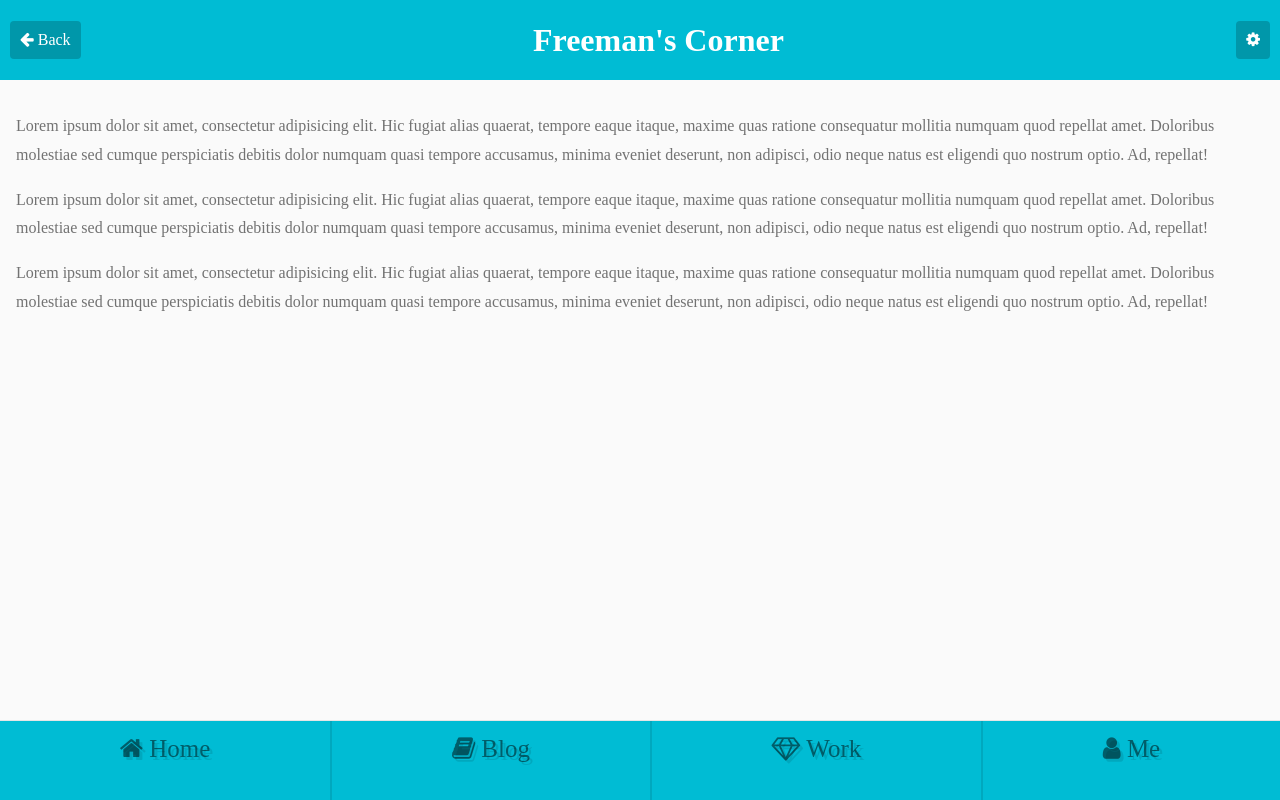
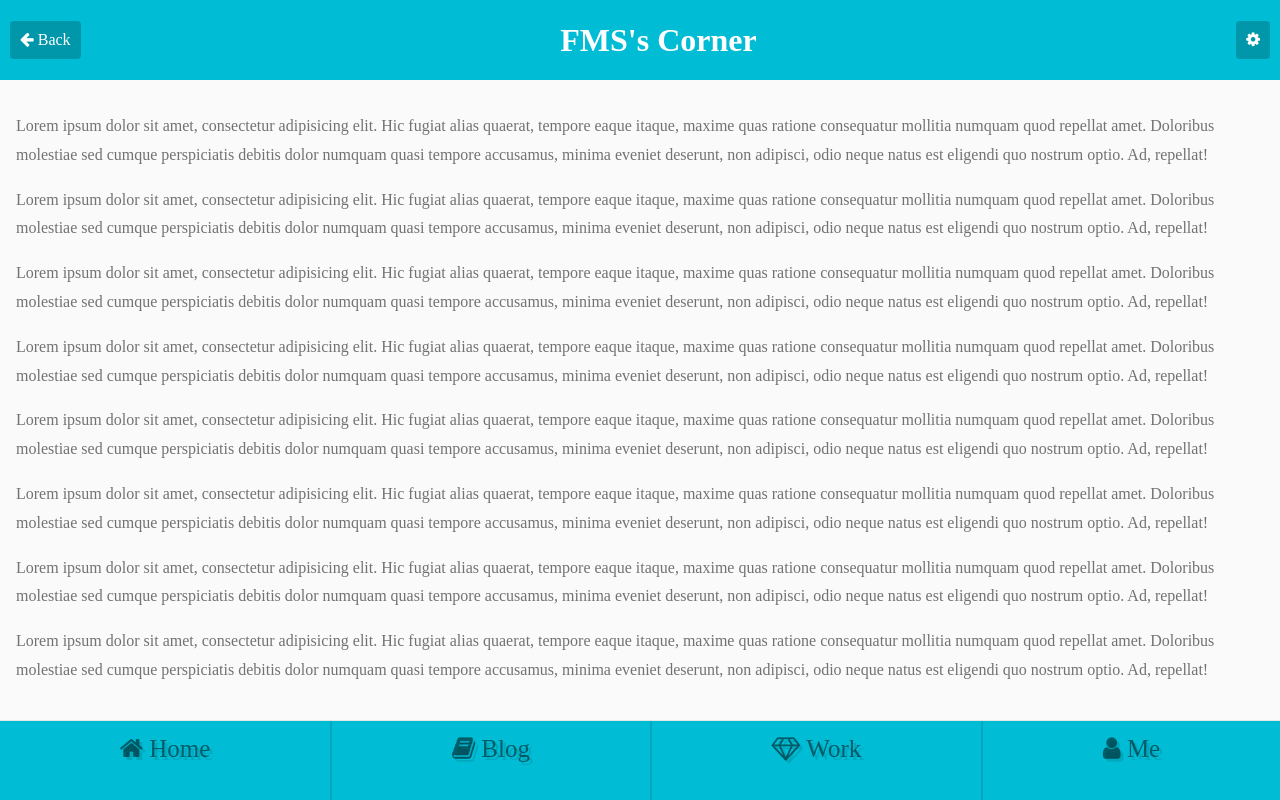
Before and after one commit to pcdelphi/flex, a website: page source/index.html in a window 1280 px wide. Drawn offline with nearby package versions, Linux system fonts and the light colour scheme; files that its build step writes are made by us from their sources.

Commit message:
Change header text

```diff
--- a/source/index.html
+++ b/source/index.html
@@ -15,7 +15,7 @@
                 Back
             </i>
         </a>
-        <h1>Freeman's Corner</h1>
+        <h1>FMS's Corner</h1>
         <a href="" class="button">
             <i class="fa fa-cog"></i>
         </a>
@@ -30,7 +30,23 @@
       <p>
         Lorem ipsum dolor sit amet, consectetur adipisicing elit. Hic fugiat alias quaerat, tempore eaque itaque, maxime quas ratione consequatur mollitia numquam quod repellat amet. Doloribus molestiae sed cumque perspiciatis debitis dolor numquam quasi tempore accusamus, minima eveniet deserunt, non adipisci, odio neque natus est eligendi quo nostrum optio. Ad, repellat!
       </p>
+      <p>
+        Lorem ipsum dolor sit amet, consectetur adipisicing elit. Hic fugiat alias quaerat, tempore eaque itaque, maxime quas ratione consequatur mollitia numquam quod repellat amet. Doloribus molestiae sed cumque perspiciatis debitis dolor numquam quasi tempore accusamus, minima eveniet deserunt, non adipisci, odio neque natus est eligendi quo nostrum optio. Ad, repellat!
+      </p>
+      <p>
+        Lorem ipsum dolor sit amet, consectetur adipisicing elit. Hic fugiat alias quaerat, tempore eaque itaque, maxime quas ratione consequatur mollitia numquam quod repellat amet. Doloribus molestiae sed cumque perspiciatis debitis dolor numquam quasi tempore accusamus, minima eveniet deserunt, non adipisci, odio neque natus est eligendi quo nostrum optio. Ad, repellat!
+      </p>
+      <p>
+        Lorem ipsum dolor sit amet, consectetur adipisicing elit. Hic fugiat alias quaerat, tempore eaque itaque, maxime quas ratione consequatur mollitia numquam quod repellat amet. Doloribus molestiae sed cumque perspiciatis debitis dolor numquam quasi tempore accusamus, minima eveniet deserunt, non adipisci, odio neque natus est eligendi quo nostrum optio. Ad, repellat!
+      </p>
+      <p>
+        Lorem ipsum dolor sit amet, consectetur adipisicing elit. Hic fugiat alias quaerat, tempore eaque itaque, maxime quas ratione consequatur mollitia numquam quod repellat amet. Doloribus molestiae sed cumque perspiciatis debitis dolor numquam quasi tempore accusamus, minima eveniet deserunt, non adipisci, odio neque natus est eligendi quo nostrum optio. Ad, repellat!
+      </p>
+      <p>
+        Lorem ipsum dolor sit amet, consectetur adipisicing elit. Hic fugiat alias quaerat, tempore eaque itaque, maxime quas ratione consequatur mollitia numquam quod repellat amet. Doloribus molestiae sed cumque perspiciatis debitis dolor numquam quasi tempore accusamus, minima eveniet deserunt, non adipisci, odio neque natus est eligendi quo nostrum optio. Ad, repellat!
+      </p>
     </div>
+
     <div class="app-footer">
         <a href="#">
             <i class="fa fa-home">
```
